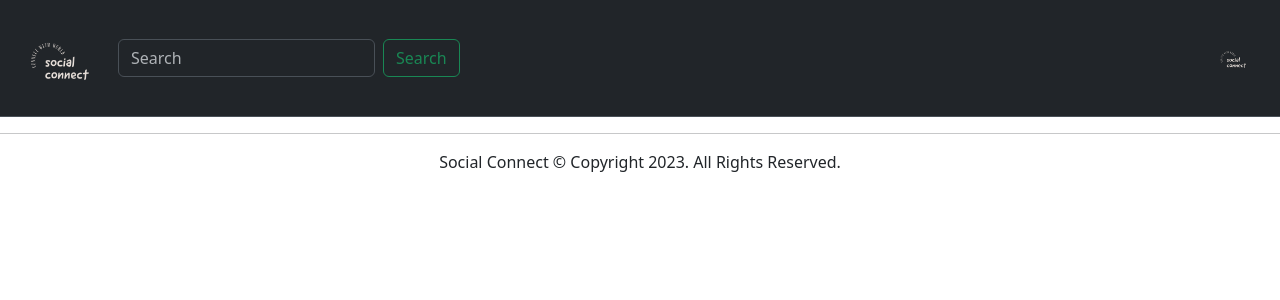
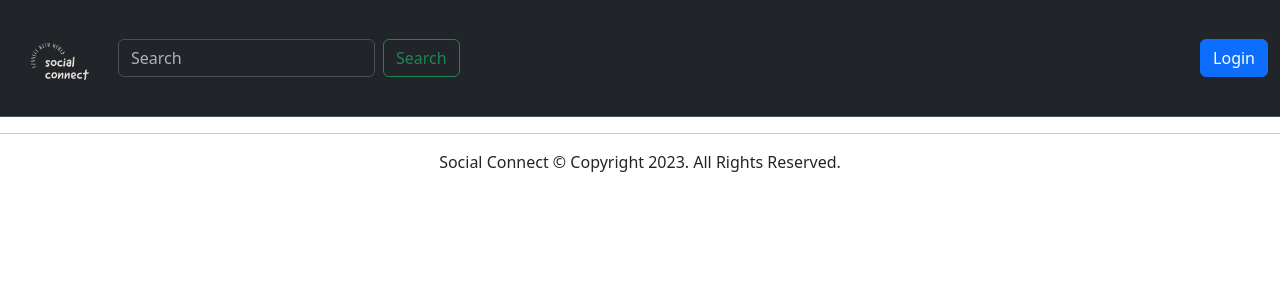
Before and after one commit to mepujan/SocialConnect, a Django app: page / in a window 1280 px wide. Shown: the top 300 px of the page. Run offline with Django 4.2, Linux system fonts and the light colour scheme.

Commit message:
added login button in navbar

```diff
--- a/templates/navbar.html
+++ b/templates/navbar.html
@@ -19,10 +19,14 @@
                 </li>
             </ul>
             <div class="d-flex">
+                {% if request.user.is_authenticated %}
                 <a class="navbar-brand" href="#">
                     <img src="{% static 'images/social-connect.png' %}" alt="Avatar Logo" style="width:40px;"
                         class="rounded-pill">
                 </a>
+                {%else%}
+                <button class="btn btn-primary">Login</button>
+                {%endif%}
             </div>
         </div>
     </div>
```
